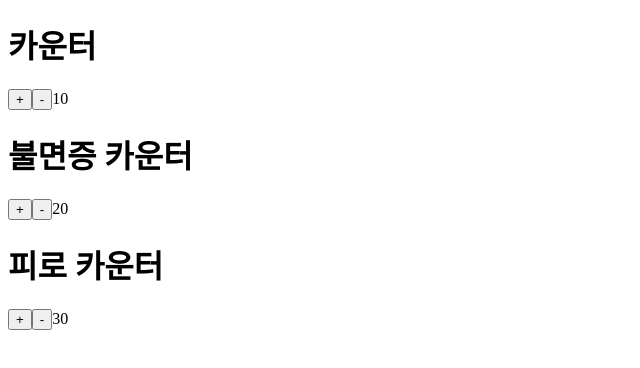
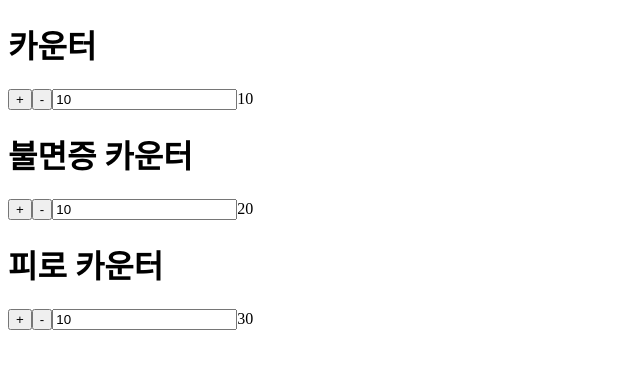
Before and after one commit to egoingsb/lgcns-react-24-5-20, a React (Vite) app: page / in a window 1280 px wide. Shown: the top 368 px of the page, without its empty margins (0-640 px from the left). Built offline with nearby package versions, Linux system fonts and the light colour scheme.

Commit message:
step 기능 구현

```diff
--- a/src/App.tsx
+++ b/src/App.tsx
@@ -6,16 +6,22 @@ function Counter({title, initValue}:{
   initValue: number;
 }){
   const [value, setValue] = useState(initValue);
+  const [step, setStep] = useState(10);
   function incrementValue(){
-    setValue(value+1); // or setValue(prev=>prev+1);
+    setValue(value+step); // or setValue(prev=>prev+1);
   }
   function decrementValue(){
-    setValue(value-1);
+    setValue(value-step);
+  }
+  // @ts-ignore
+  function changeHandler(evt){
+    setStep(Number(evt.target.value));
   }
   return <>
     <h1>{title}</h1>
     <button onClick={incrementValue}>+</button>
     <button onClick={decrementValue}>-</button>
+    <input type="text" value={step} onChange={changeHandler}></input>
     {value}
   </>
 }
```
